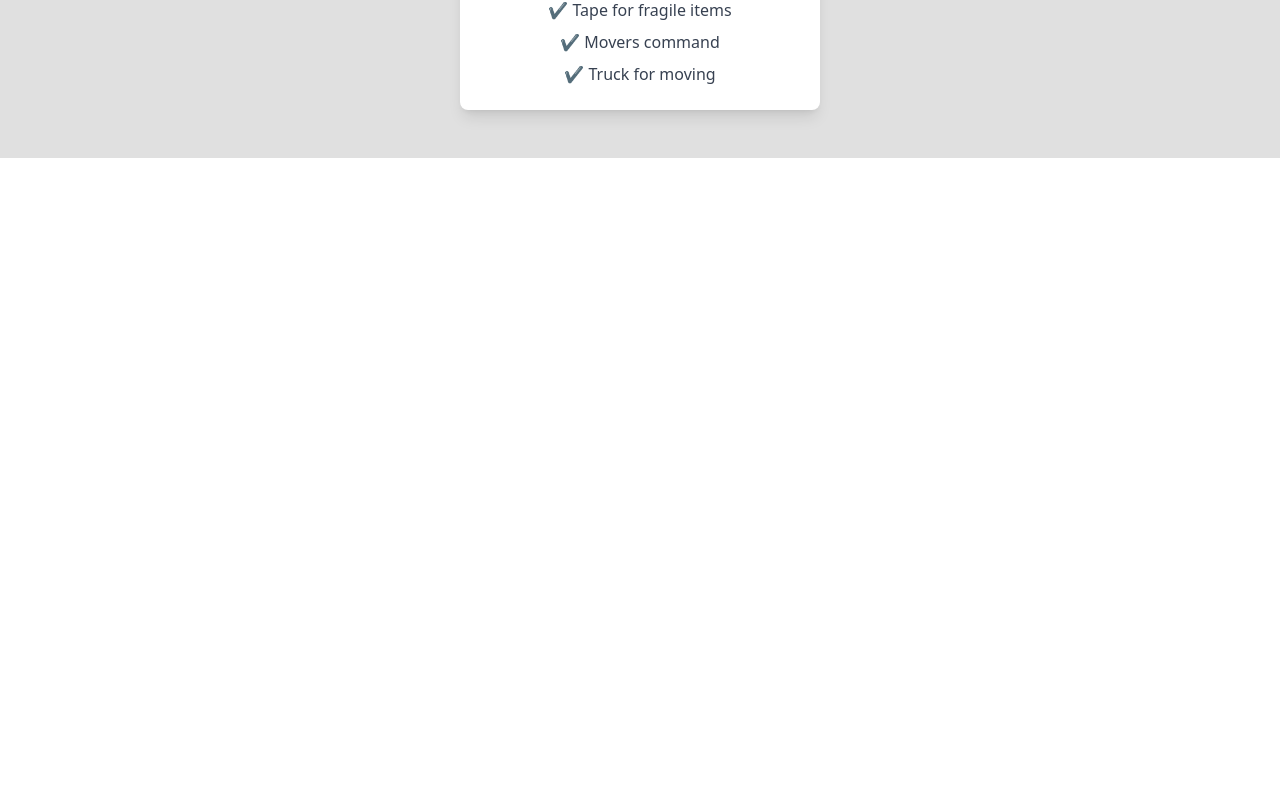
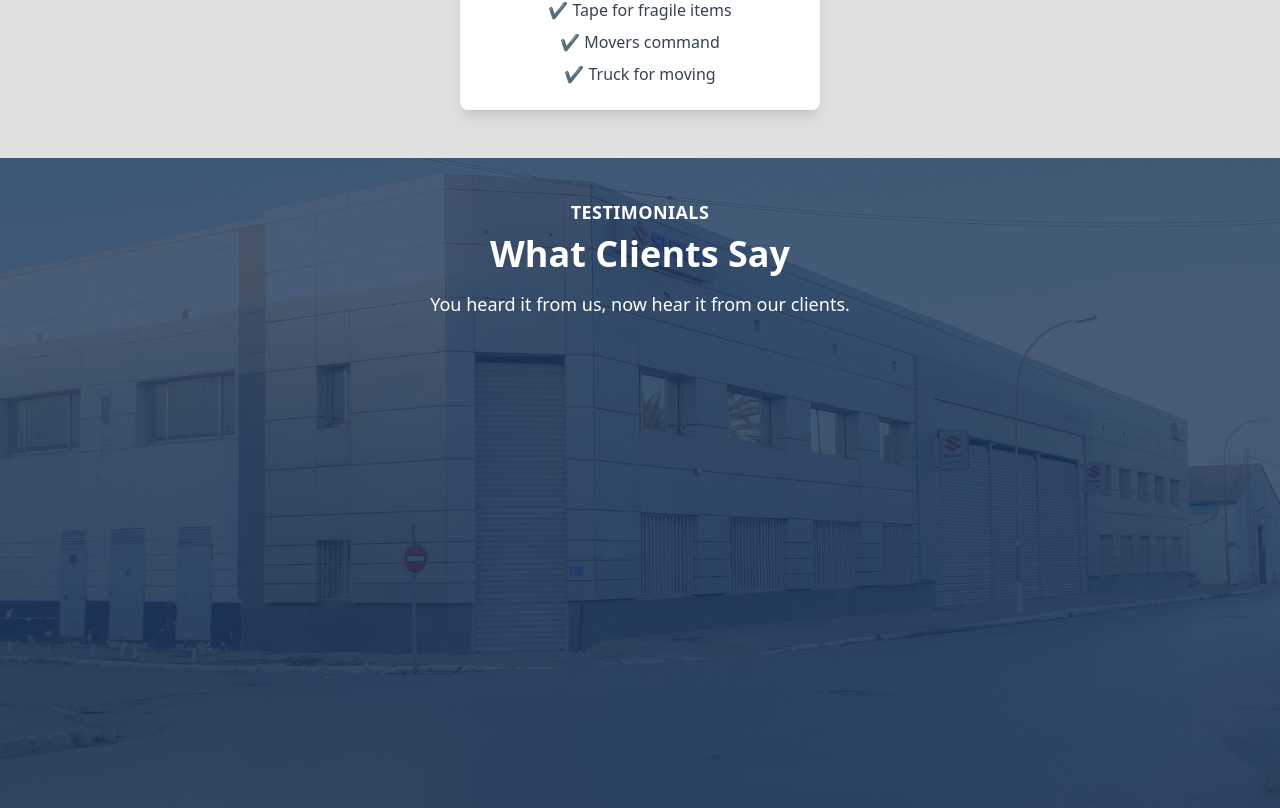
Before and after one commit to rashad3412/moveTemplateReact, a React (Vite) app: page /about in a window 1280 px wide. Shown: the part 1986-2794 px from the top of the page. Before the commit the page ends 2144 px from the top, so only its background shows below. Built offline with nearby package versions, Linux system fonts and the light colour scheme.

Commit message:
started new testimonals com

```diff
--- a/src/components/InfoBanner.jsx
+++ b/src/components/InfoBanner.jsx
@@ -1,7 +1,7 @@
 const InfoBanner = () => {
   return (
     <section className="flex justify-center bg-royalBlue py-10">
-      <ul className="flex flex-wrap justify-center gap-10 md:gap-20 w-11/12 max-w-4xl h-auto ">
+      <ul className="flex flex-wrap justify-center gap-10 md:gap-20 w-11/12 max-w-4xl h-auto md:h-auto">
         <div className="text-center">
           <li className="text-4xl font-bold text-lightGray">100</li>
           <li className="text-lg text-deepYellow font-medium">
--- /dev/null
+++ b/src/components/Testimonials.jsx
@@ -0,0 +1,36 @@
+import movingCompany from "/assets/HomeComPics/movingCompany.jpg";
+import { useLocation } from "react-router-dom";
+
+const Testimonials = () => {
+  const location = useLocation();
+  return (
+    <>
+      {location.pathname !== "/" && (
+        <section className="relative text-white text-center py-10 min-h-[650px]">
+          {/* Overlay & Image Wrapper */}
+          <div className="absolute inset-0 z-0">
+            <img
+              src={movingCompany}
+              alt="building"
+              className="w-full h-full object-cover absolute"
+            />
+            <div className="absolute inset-0 bg-royalBlue bg-opacity-80"></div>
+          </div>
+
+          {/* Text Content (Now On Top) */}
+          <div className="relative z-10">
+            <h3 className="text-lg font-semibold uppercase tracking-wide">
+              Testimonials
+            </h3>
+            <h1 className="text-4xl font-bold mt-2">What Clients Say</h1>
+            <p className="mt-4 text-lg max-w-lg mx-auto">
+              You heard it from us, now hear it from our clients.
+            </p>
+          </div>
+        </section>
+      )}
+    </>
+  );
+};
+
+export default Testimonials;
--- a/src/pages/AboutPage.jsx
+++ b/src/pages/AboutPage.jsx
@@ -3,6 +3,7 @@ import whiteBox from "/assets/HomeComPics/boxPicThree.jpg";
 import { Link, useLocation } from "react-router-dom";
 import PriceComponent from "../components/PriceComponent";
 import InfoBanner from "../components/InfoBanner";
+import Testimonials from "../components/Testimonials";
 
 function AboutPage() {
   const location = useLocation();
@@ -100,6 +101,7 @@ function AboutPage() {
         </article>
         <InfoBanner />
         <PriceComponent />
+        <Testimonials />
       </section>
     </>
   );
```
Also changed, not shown: public/assets/HomeComPics/movingCompany.jpg (added).
